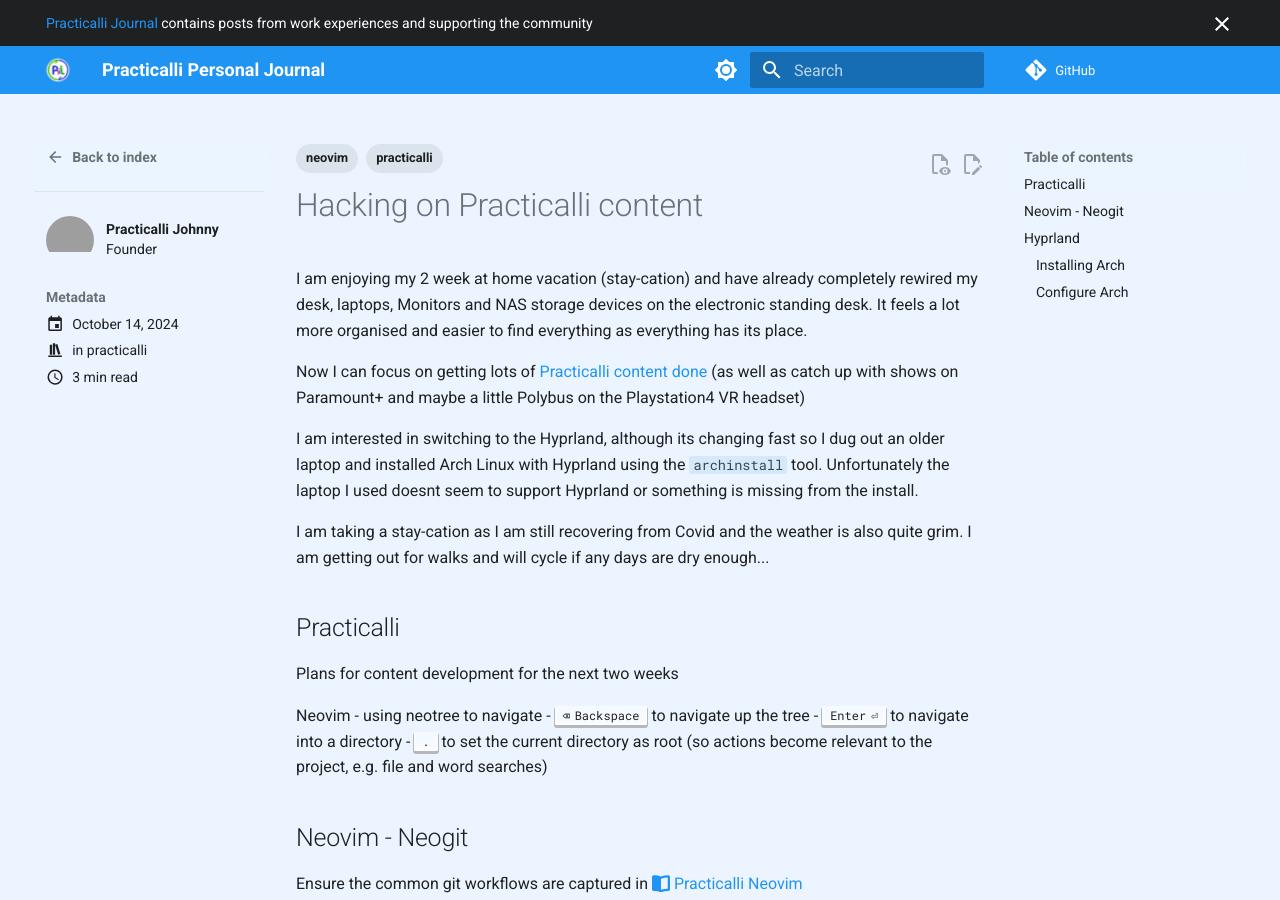
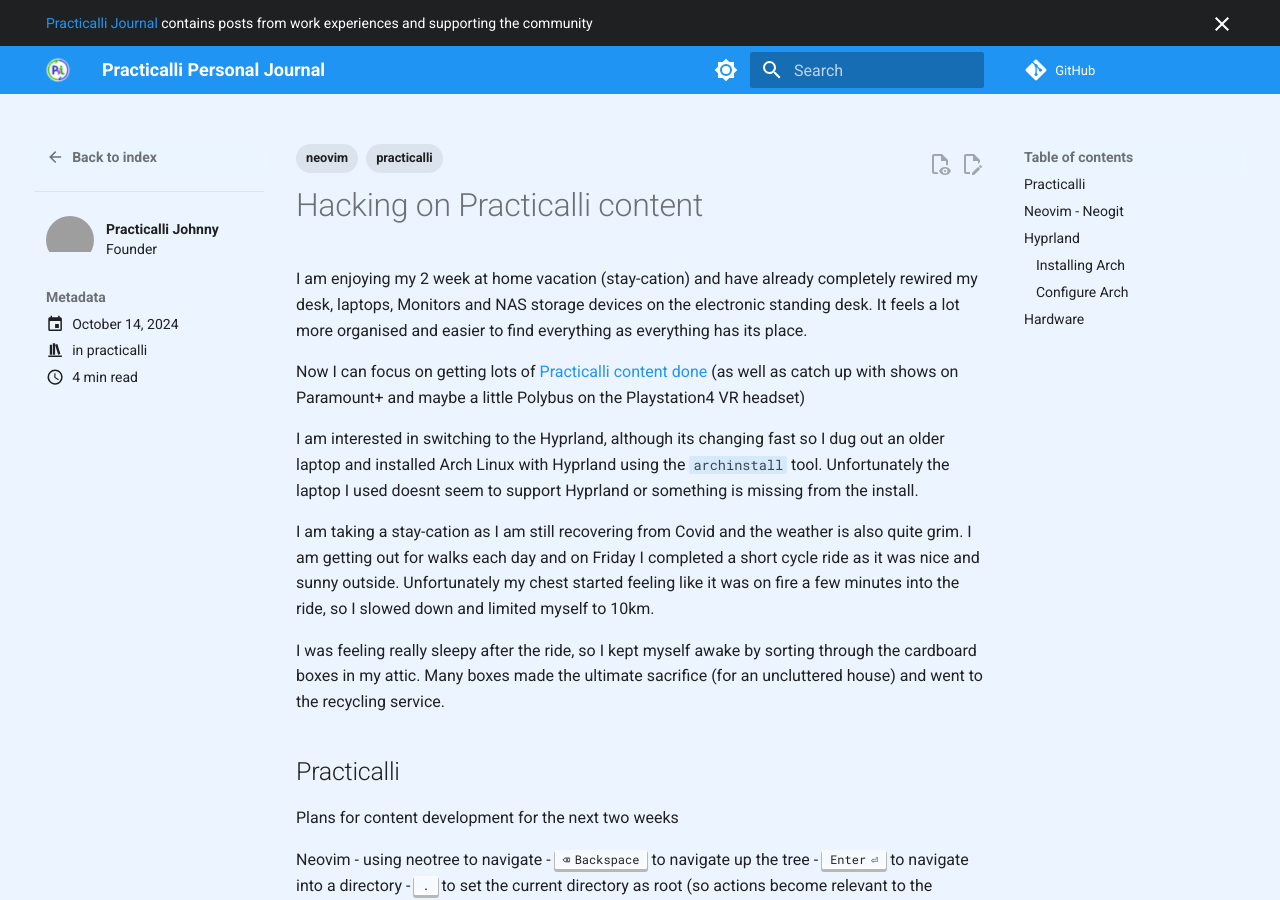
Before and after one commit to practicalli/personal-journal, an MkDocs documentation site: the page built from docs/posts/2024/october/14.md, in a window 1280 px wide and 900 px high. Built offline with MkDocs 1.6.1 and Material for MkDocs 9.7.7, drawn with Linux system fonts in a browser that asks for light colours; emoji names are drawn with the system emoji font; comment, search, counter and statistics services are not loaded; some of the changed text lies outside the part shown; grey boxes are pictures that could not be loaded.

Commit message:
update: journal for week starting 14 October 2024

```diff
--- a/docs/posts/2024/october/14.md
+++ b/docs/posts/2024/october/14.md
@@ -16,8 +16,9 @@ Now I can focus on getting lots of [Practicalli content done](#practicalli) (as
 
 I am interested in switching to the Hyprland, although its changing fast so I dug out an older laptop and installed Arch Linux with Hyprland using the `archinstall` tool.  Unfortunately the laptop I used doesnt seem to support Hyprland or something is missing from the install.
 
-I am taking a stay-cation as I am still recovering from Covid and the weather is also quite grim.  I am getting out for walks and will cycle if any days are dry enough...
+I am taking a stay-cation as I am still recovering from Covid and the weather is also quite grim.  I am getting out for walks each day and on Friday I completed a short cycle ride as it was nice and sunny outside.  Unfortunately my chest started feeling like it was on fire a few minutes into the ride, so I slowed down and limited myself to 10km.
 
+I was feeling really sleepy after the ride, so I kept myself awake by sorting through the cardboard boxes in my attic.  Many boxes made the ultimate sacrifice (for an uncluttered house) and went to the recycling service.
 
 <!-- more -->
 
@@ -118,6 +119,13 @@ Select install and sit back for a few minutes
 Arch install prompts about chroot into the newly installed system, e.g. to install additional packages or configure stuff.
 
 
+## Hardware
+
+The buttons on my Logitec MX Ergo trackball were not working so well, so I investigated replacing the switches.
+
+Michael Stapelberg has a nice [guide to replacing the default buttons with Kailh GM 8.0 switches](https://michael.stapelberg.ch/posts/2021-12-05-logitech-mx-ergo-mouse-button-kailh/), which are described as 'ultra high life'.  Replacing the switches does require soldering.
+
+For now, I ensure I keep a decent charge in the Logitec MX Ergo trackball which seems to help greatly.
 
 
 ---
```
